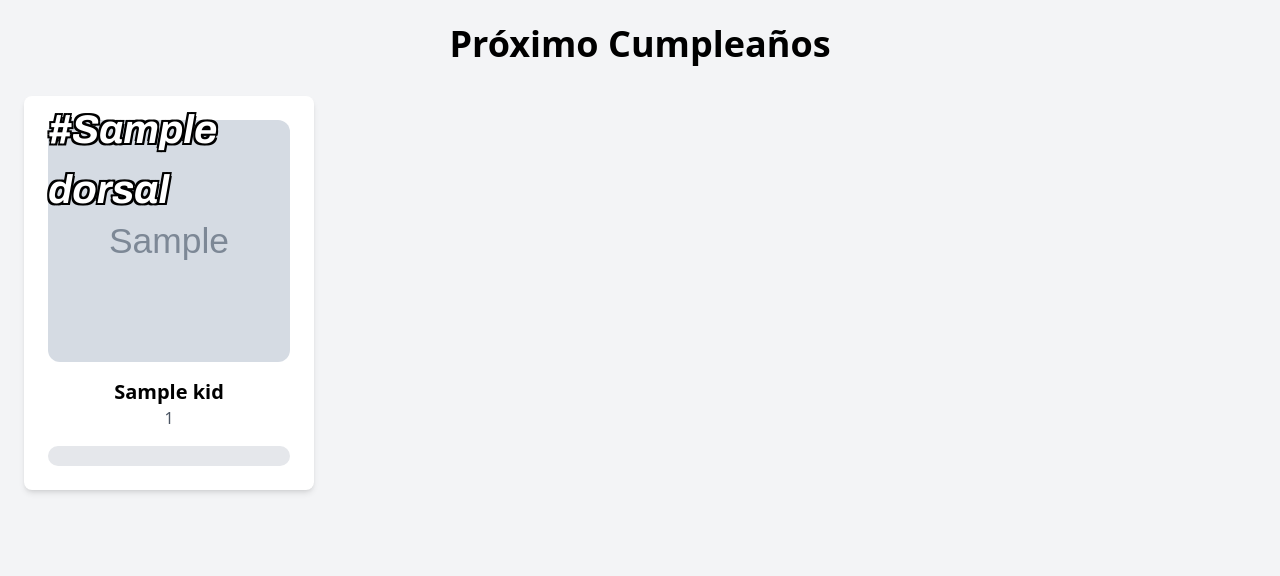
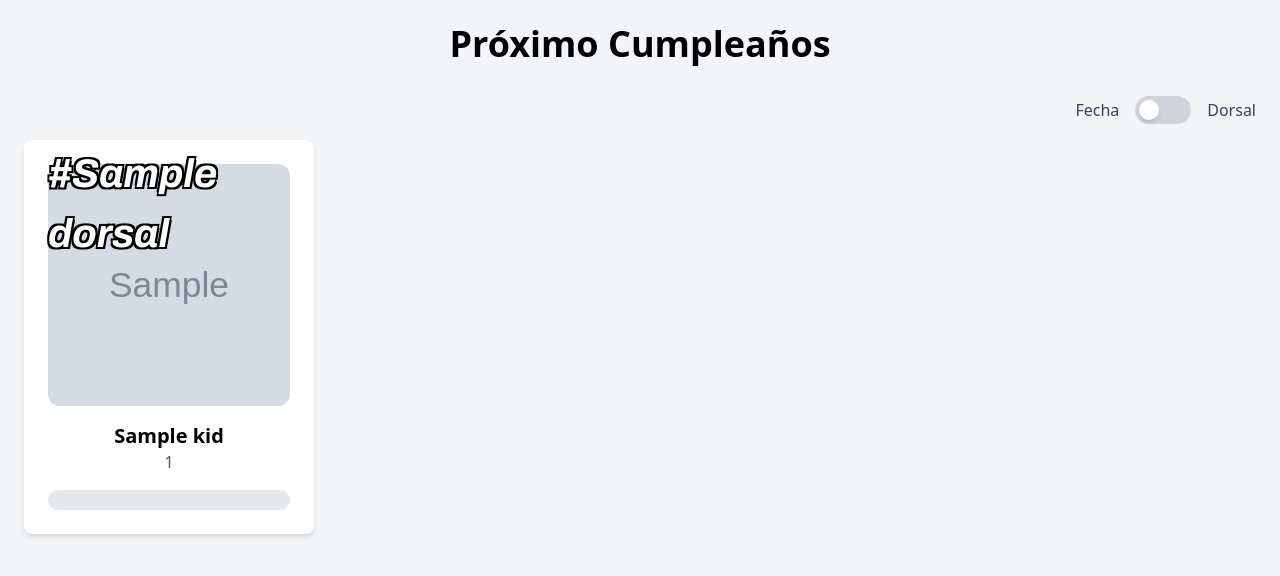
Before and after one commit to andresmarinabad/familyprogressweb, a Python web app: template templates/index.html in a window 1280 px wide. Shown: the top 576 px of the page. Run offline with Jinja, Linux system fonts and the light colour scheme; the template is opened without the code that fills it: most values are stand-ins (such as "Sample title", 1, 10 or a date in 2020); grey boxes marked "Sample" are stand-in pictures; some libraries are stand-ins or nearby versions.

Commit message:
Add change order filter

```diff
--- a/templates/index.html
+++ b/templates/index.html
@@ -16,10 +16,23 @@
 
   <section class="container mx-auto p-6">
     <h2 class="text-4xl font-bold text-center mb-8">Próximo Cumpleaños</h2>
+
+    <div class="mb-4 flex justify-end items-center gap-4">
+      <span class="text-gray-700">Fecha</span>
+
+      <label class="relative inline-flex items-center cursor-pointer">
+          <input type="checkbox" id="filtro" class="sr-only peer">
+          <div class="w-14 h-7 bg-gray-300 rounded-full peer peer-checked:bg-blue-500 transition-all"></div>
+          <div class="absolute left-1 top-1 w-5 h-5 bg-white rounded-full shadow-md peer-checked:translate-x-7 transition-all"></div>
+      </label>
+
+      <span class="text-gray-700">Dorsal</span>
+  </div>
+
     <div class="grid grid-cols-1 sm:grid-cols-2 md:grid-cols-3 lg:grid-cols-4 gap-6" id="contenedor">
 
       {% for kid in kids %}
-      <div class="bg-white p-6 rounded-lg shadow-md" id="kid">
+      <div class="bg-white p-6 rounded-lg shadow-md">
 
         <div class="image-container rounded-xl" id="{{kid.nombre | lower}}-div">
           {% if kid.video %}
@@ -37,7 +50,7 @@
 
         <h3 class="text-xl font-semibold text-center card-title">{{ kid.nombre }}</h3>
         <p class="text-gray-600 text-center card-subtitle">{{ kid }}</p>
-        <!--span hidden class="hidden-number"></span-->
+        <span hidden class="fecha">{{ kid.cumple_date }}</span>
         <div class="text-center mt-4">
 
             <div class="w-full max-w-xl bg-gray-200 rounded-full h-5 overflow-hidden">
@@ -51,10 +64,16 @@
     </div>
   </section>
 
-  <scirpt>
-    <script>
+  <script>
+      document.getElementById("filtro").addEventListener("change", function() {
+          if (this.checked) {
+              ordenarDivsDorsal();
+          } else {
+              ordenarDivsFecha();
+          }
+      });
+
       function mostrarVideo(kidid) {
-          // Oculta la imagen
           var divid = kidid + '-div';
           var div = document.getElementById(divid);
 
@@ -75,14 +94,39 @@
             imagen.style.display = 'block';
             video.style.display = 'none';
           };
+      }
 
-          /*video.onpause = function() {
-            imagen.style.display = 'block';
-            video.style.display = 'none';
-          };*/
+      function ordenarDivsDorsal() {
+        const container = document.getElementById('contenedor');
+        const items = Array.from(container.querySelectorAll('.bg-white'));
+
+        items.sort((a, b) => {
+          const numA = parseInt(a.querySelector('.dorsal').textContent.replace('#', ''));
+          const numB = parseInt(b.querySelector('.dorsal').textContent.replace('#', ''));
+          return numA - numB;
+        });
+
+        items.forEach(item => container.appendChild(item));
       }
+
+      function ordenarDivsFecha() {
+          const container = document.getElementById('contenedor');
+          const items = Array.from(container.querySelectorAll('.bg-white'));
+
+          items.sort((a, b) => {
+              const fechaA = a.querySelector('.fecha').textContent.trim();
+              const fechaB = b.querySelector('.fecha').textContent.trim();
+
+              const dateA = new Date(fechaA);
+              const dateB = new Date(fechaB);
+
+              return dateA - dateB;
+          });
+
+          items.forEach(item => container.appendChild(item));
+      }
+
   </script>
-  </scirpt>
 
 
 </body>
```
